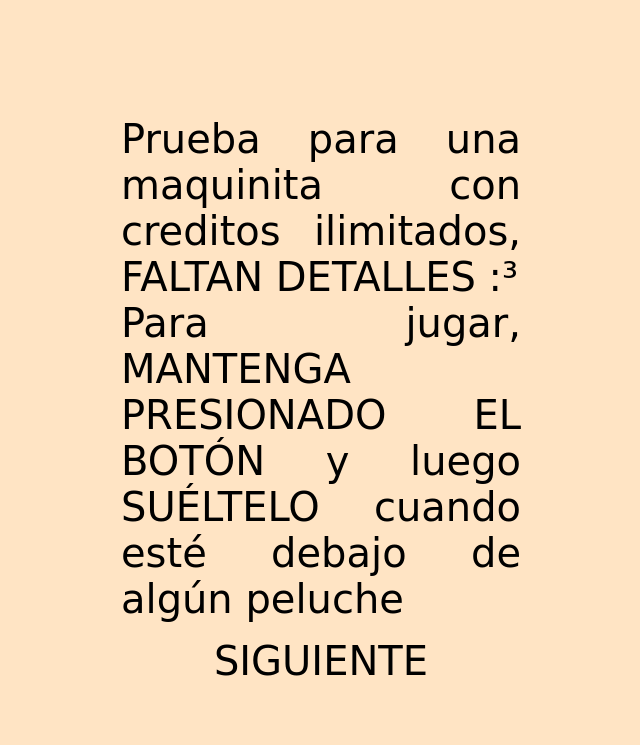
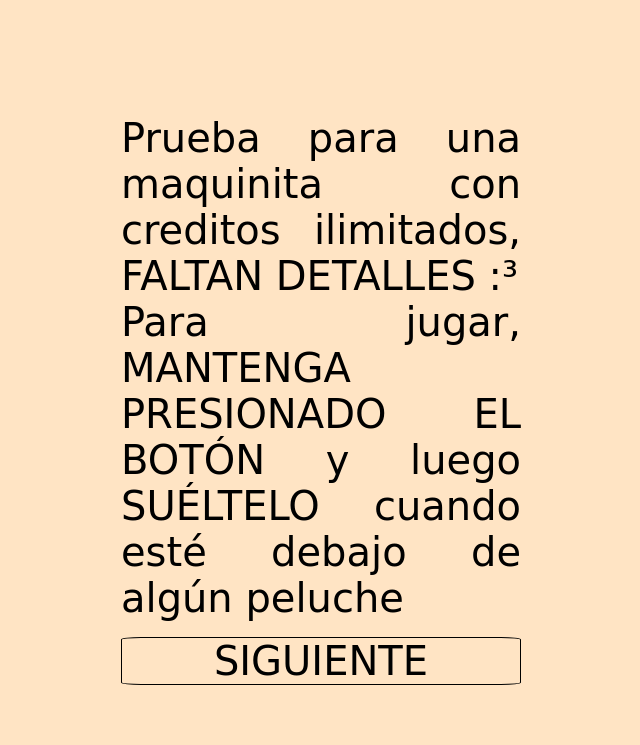
Before and after one commit to AreleoLoyv/sanvaleshinx, a plain HTML site: page index.html in a window 1280 px wide. Shown: the whole page, without its empty margins (319-959 px from the left). Drawn offline with Linux system fonts and the light colour scheme.

Commit message:
todo por otro estilo

```diff
--- a/css/main.css
+++ b/css/main.css
@@ -151,6 +151,10 @@ html{
     text-align: center;
     font-size: 3vw;
     padding-top: 4vw;
+    -webkit-user-select: none;
+    -moz-user-select: none;
+    -ms-user-select: none;
+    user-select: none;
 }
 
 
@@ -199,8 +203,11 @@ html{
 }
 
 .next{
+
     margin-top: 2vw;
     text-align: center;
+    border: 1px black solid;
+    border-radius: 5%;
 }
 
 
```
